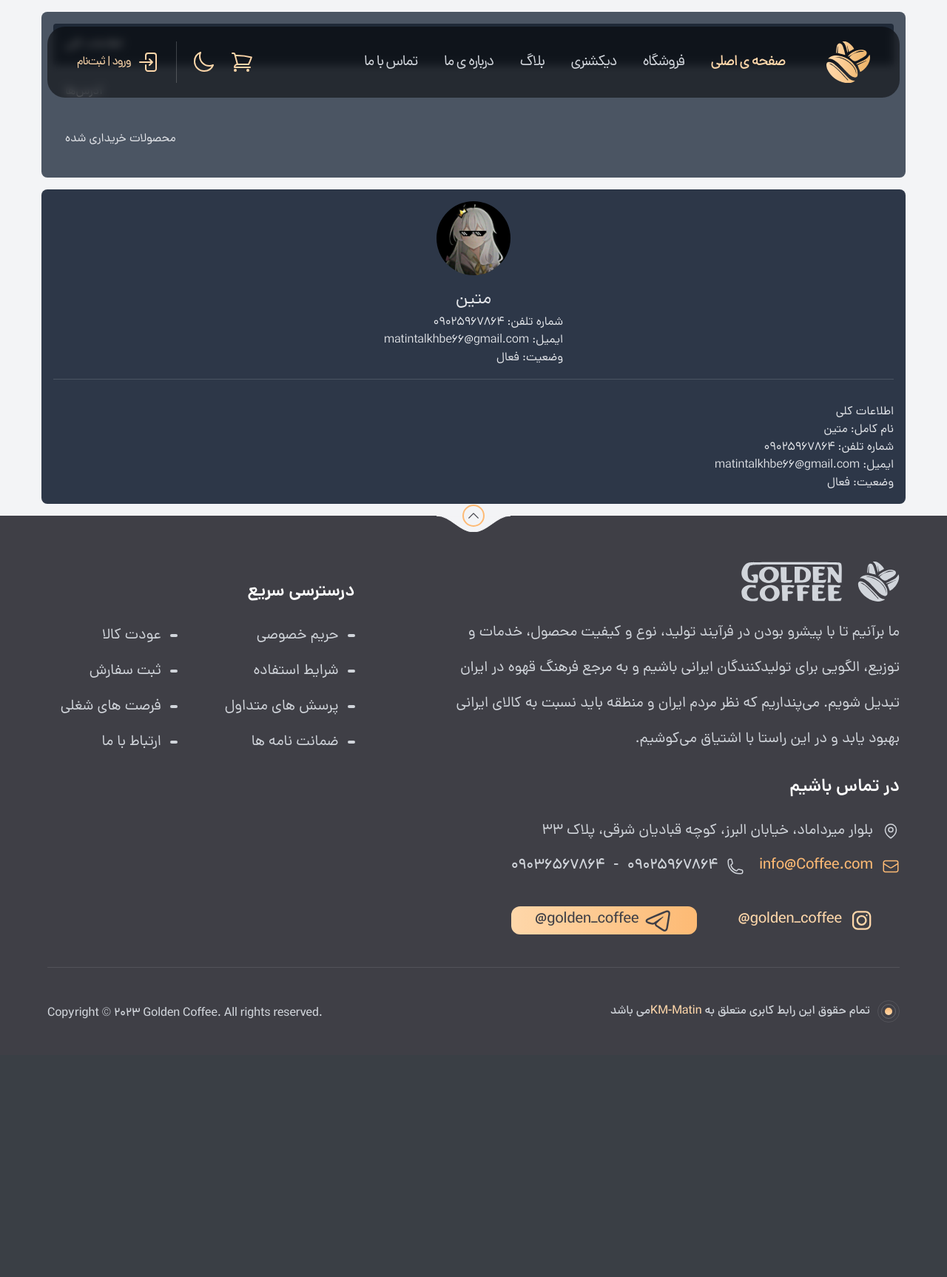
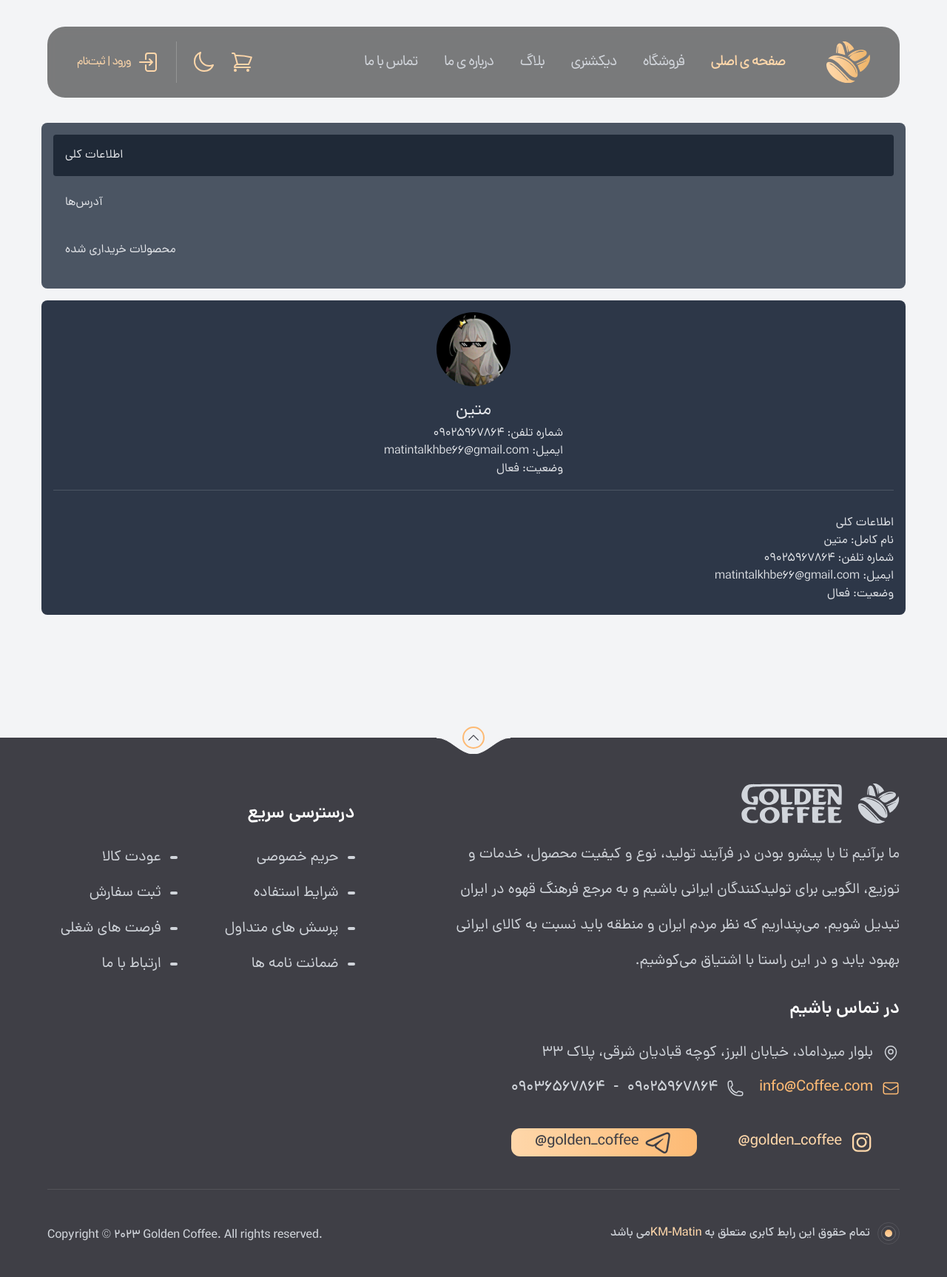
Before and after one commit to matintalkhbe00/main-shop, a Django app: page /profile in a window 1280 px wide. Shown: the whole page at 74% size. Before the commit the page ends 1382 px from the top, so only its background shows below. Run offline with Django 5.2, Linux system fonts and the light colour scheme; a user stored in the database is signed in; data comes from the database, SQL or seed files in the repository.

Commit message:
profile bug fixed

```diff
--- a/account_app/templates/account_app/profile.html
+++ b/account_app/templates/account_app/profile.html
@@ -144,7 +144,7 @@
 {% endblock %}
 
 {% block main %}
-<main class="lg:py-[150px]">
+<main class="md:py-[150px] font-DanaRegular">
     <div class="container">
         <!-- نوار کناری تب‌ها -->
         <div class="sidebar">
--- a/account_app/templates/account_app/signup.html
+++ b/account_app/templates/account_app/signup.html
@@ -1,6 +1,8 @@
 {% extends "base.html" %}
 {% load static %}
+{% block style %}
 
+{% endblock %}
 {% block main %}
 	    <main class="container py-[75px]">
         <div class="flex items-center justify-center h-screen bg-zinc-600 font-DanaRegular rounded-2xl">
@@ -28,3 +30,6 @@
         </div>
     </main>
 {% endblock %}
+{% block script %}
+
+{% endblock %}
--- a/static/style/output.css
+++ b/static/style/output.css
@@ -447,7 +447,7 @@ video {
 @font-face {
   font-family: "Dana Regular";
 
-  src: local("Dana Regular"), url(../public/font/Dana/woff2/DanaFaNum-Regular.woff2);
+  src: local("Dana Regular"), url(../font/Dana/woff2/DanaFaNum-Regular.woff2);
 
   font-display: swap;
 }
@@ -455,7 +455,7 @@ video {
 @font-face {
   font-family: "Dana DemiBold";
 
-  src: local("Dana DemiBold"), url(../public/font/Dana/woff2/DanaFaNum-DemiBold.woff2);
+  src: local("Dana DemiBold"), url(../font/Dana/woff2/DanaFaNum-DemiBold.woff2);
 
   font-display: swap;
 }
@@ -463,25 +463,25 @@ video {
 @font-face {
   font-family: "Dana Medium";
 
-  src: local("Dana Medium"), url(../public/font/Dana/woff2/DanaFaNum-Medium.woff2);
+  src: local("Dana Medium"), url(../font/Dana/woff2/DanaFaNum-Medium.woff2);
 }
 
 @font-face {
   font-family: "Morabba Light";
 
-  src: local("Morabba Light"), url(../public/font/Morabba/woff2/Morabba-Light.woff2);
+  src: local("Morabba Light"), url(../font/Morabba/woff2/Morabba-Light.woff2);
 }
 
 @font-face {
   font-family: "Morabba Bold";
 
-  src: local("Morabba Bold"), url(../public/font/Morabba/woff2/Morabba-Bold.woff2);
+  src: local("Morabba Bold"), url(../font/Morabba/woff2/Morabba-Bold.woff2);
 }
 
 @font-face {
   font-family: "Morabba Medium";
 
-  src: local("Morabba Medium"), url(../public/font/Morabba/woff2/Morabba-Medium.woff2);
+  src: local("Morabba Medium"), url(../font/Morabba/woff2/Morabba-Medium.woff2);
 }
 
 *, ::before, ::after {
@@ -3090,6 +3094,11 @@ html.dark .services::after,
     padding-right: 1.5rem;
   }
 
+  .md\:py-\[150px\] {
+    padding-top: 150px;
+    padding-bottom: 150px;
+  }
+
   .md\:pb-1 {
     padding-bottom: 0.25rem;
   }
```
Also changed, not shown: other parts of static/style/output.css (+28 -24 lines).
